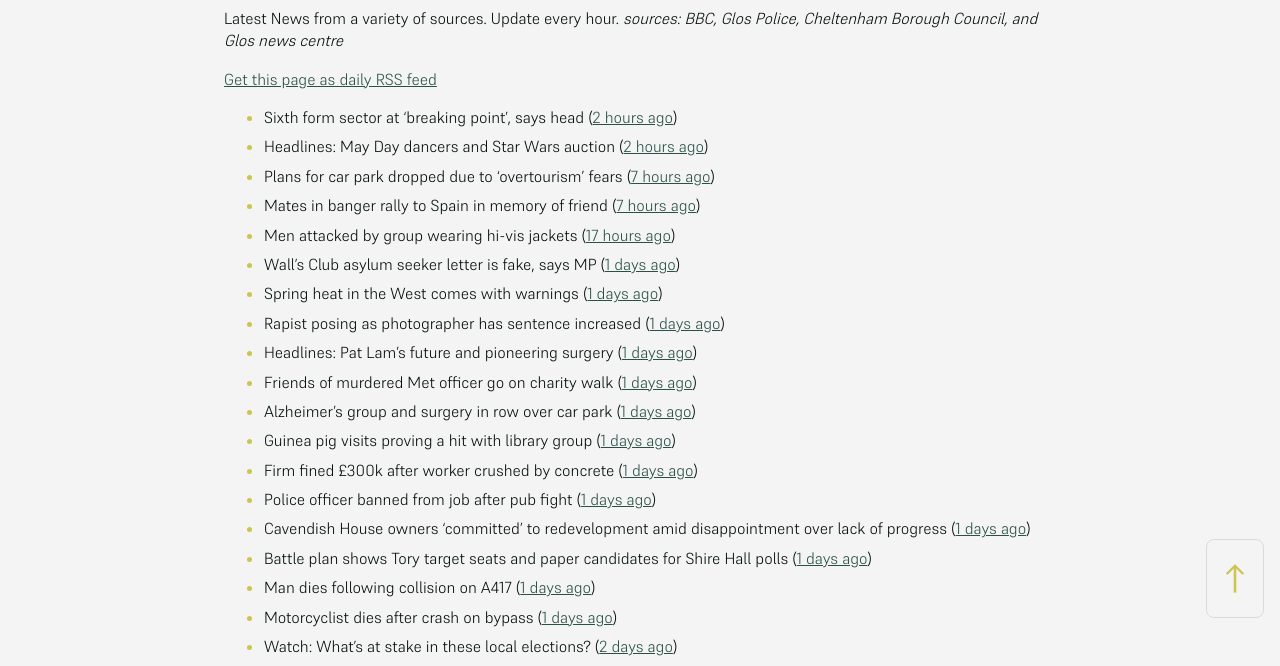
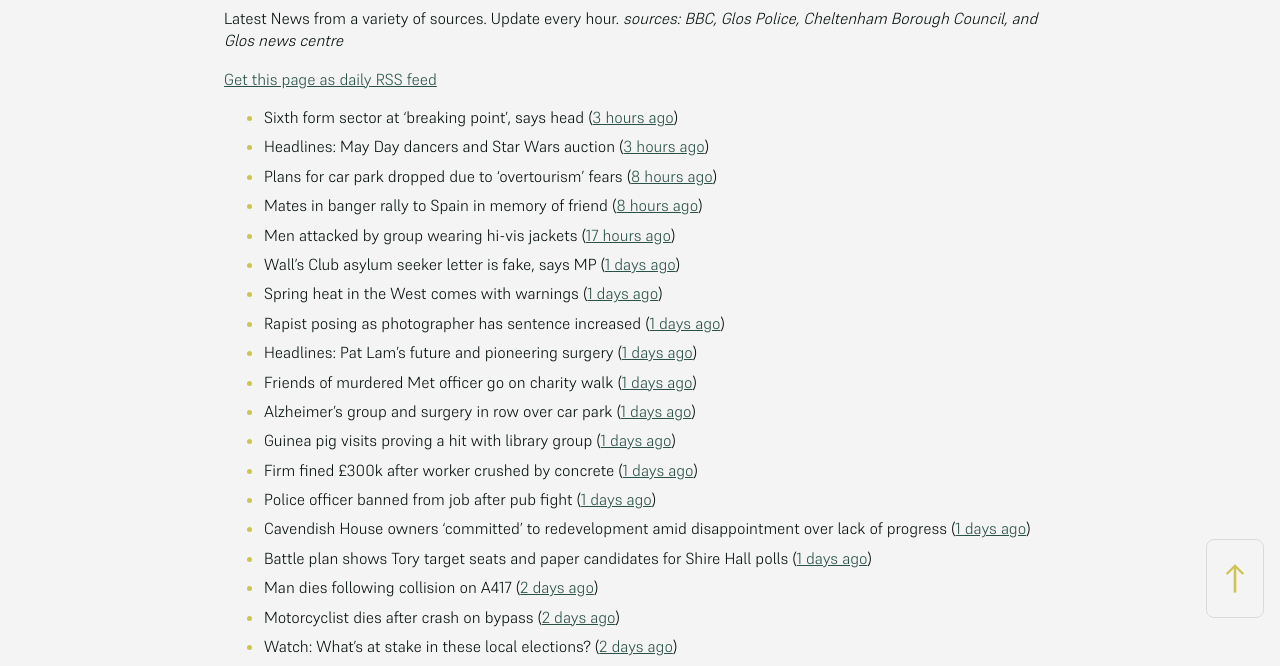
Before and after one commit to mat-0/cheltenham-open-data, a Jekyll site: the page built from _pages/news.md, in a window 1280 px wide. Shown: the part 266-932 px from the top of the page. Built offline with Jekyll 4.4.1, drawn with Linux system fonts in a browser that asks for light colours; some of the changed text lies outside the part shown.

Commit message:
Updated 2025-05-02 13:58:11

```diff
--- a/_pages/news.md
+++ b/_pages/news.md
@@ -12,10 +12,10 @@ _sources: BBC, Glos Police, Cheltenham Borough Council, and Glos news centre_
 [Get this page as daily RSS feed](/daily.rss)
 
 <!-- news_marker starts -->
-- Sixth form sector at 'breaking point', says head ([2 hours ago](https://www.bbc.com/news/articles/c4gr7lkmkzjo))
-- Headlines: May Day dancers and Star Wars auction ([2 hours ago](https://www.bbc.com/news/articles/cvg9y17e5rgo))
-- Plans for car park dropped due to 'overtourism' fears ([7 hours ago](https://www.bbc.com/news/articles/cm2xgzjmk63o))
-- Mates in banger rally to Spain in memory of friend ([7 hours ago](https://www.bbc.com/news/articles/cx2wv3j4rwwo))
+- Sixth form sector at 'breaking point', says head ([3 hours ago](https://www.bbc.com/news/articles/c4gr7lkmkzjo))
+- Headlines: May Day dancers and Star Wars auction ([3 hours ago](https://www.bbc.com/news/articles/cvg9y17e5rgo))
+- Plans for car park dropped due to 'overtourism' fears ([8 hours ago](https://www.bbc.com/news/articles/cm2xgzjmk63o))
+- Mates in banger rally to Spain in memory of friend ([8 hours ago](https://www.bbc.com/news/articles/cx2wv3j4rwwo))
 - Men attacked by group wearing hi-vis jackets ([17 hours ago](https://www.bbc.com/news/articles/c4g9r7xyr79o))
 - Wall's Club asylum seeker letter is fake, says MP ([1 days ago](https://www.bbc.com/news/articles/cjwv5dg2n1po))
 - Spring heat in the West comes with warnings ([1 days ago](https://www.bbc.com/news/articles/cj3x6zkr5y2o))
@@ -28,8 +28,8 @@ _sources: BBC, Glos Police, Cheltenham Borough Council, and Glos news centre_
 - Police officer banned from job after pub fight ([1 days ago](https://www.bbc.com/news/articles/ce82l6rg3z4o))
 - Cavendish House owners ‘committed’ to redevelopment amid disappointment over lack of progress ([1 days ago](https://gloucesternewscentre.co.uk/cavendish-house-owners-committed-to-redevelopment-amid-disappointment-over-lack-of-progress/))
 - Battle plan shows Tory target seats and paper candidates for Shire Hall polls ([1 days ago](https://gloucesternewscentre.co.uk/battle-plan-shows-tory-target-seats-and-paper-candidates-for-shire-hall-polls/))
-- Man dies following collision on A417 ([1 days ago](https://gloucesternewscentre.co.uk/man-dies-following-collision-on-a417/))
-- Motorcyclist dies after crash on bypass ([1 days ago](https://www.bbc.com/news/articles/ce82l63xz21o))
+- Man dies following collision on A417 ([2 days ago](https://gloucesternewscentre.co.uk/man-dies-following-collision-on-a417/))
+- Motorcyclist dies after crash on bypass ([2 days ago](https://www.bbc.com/news/articles/ce82l63xz21o))
 - Watch: What's at stake in these local elections? ([2 days ago](https://www.bbc.com/news/videos/cevdmjvke2po))
 - Anger and indifference collide in unpredictable local elections ([2 days ago](https://www.bbc.com/news/articles/c62zqz7r5dno))
 - Dad of murdered boy 'cried heart out' on peaks climb ([2 days ago](https://www.bbc.com/news/articles/cz01jdxl989o))
```
Also changed, not shown: other parts of _pages/news.md (+3 -3 lines), _data/flood.json (+5 -90 lines), _pages/fix-my-street.md (+12 -12 lines), index.md (+4 -4 lines).
